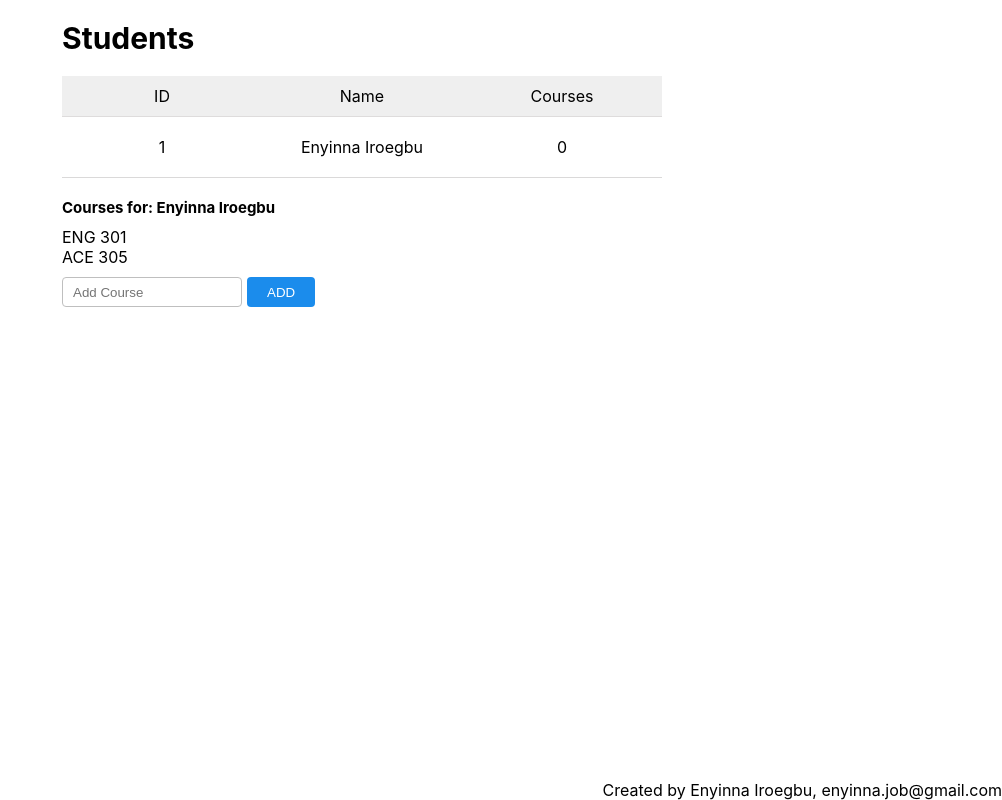
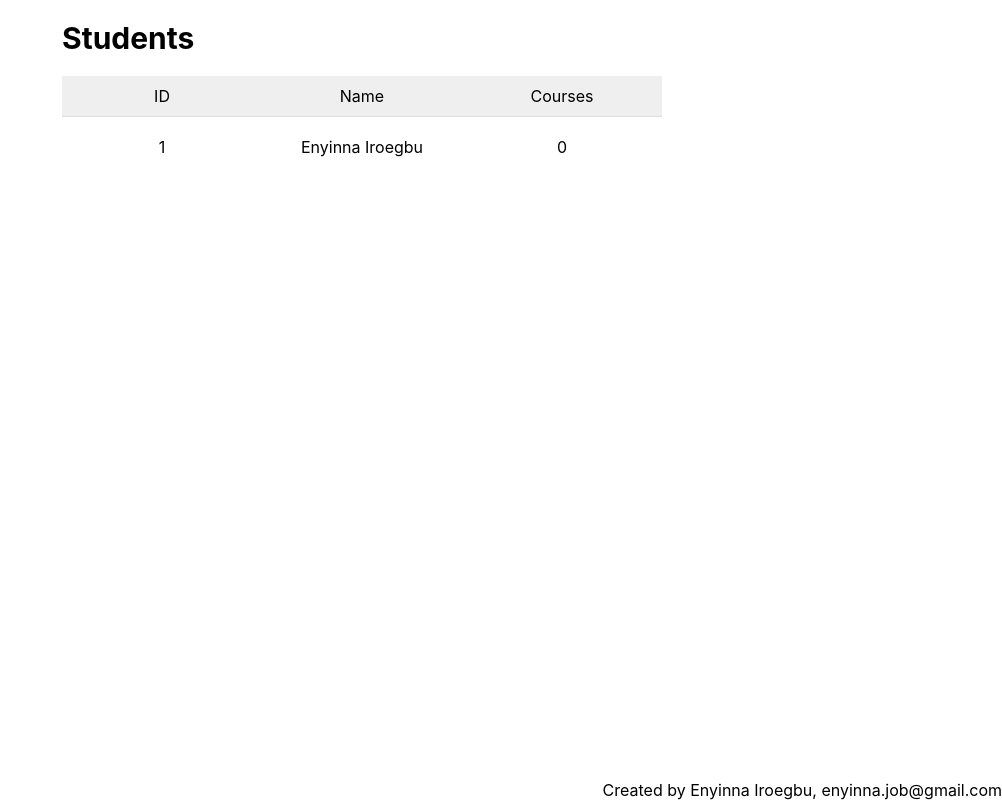
Before and after one commit to misteina/admin-add-courses, a Next.js app: page /admin in a window 1280 px wide. Shown: the whole page, without its empty margins (278-1280 px from the left). Built offline with nearby package versions, Linux system fonts and the light colour scheme.

Commit message:
Style fixes

```diff
--- a/styles/Admin.module.css
+++ b/styles/Admin.module.css
@@ -24,11 +24,12 @@
 
 .row{
     width: 100%;
+    cursor: pointer;
 }
 
 .student{
     width: 100%;
-    cursor: pointer;
+    pointer-events: none;
 }
 
 .student div{
@@ -42,10 +43,10 @@
 .addCourse{
     border-top: 1px solid #dad9d9;
     padding-top: 20px;
+    display: none;
 }
 
 .owner{
-    font-weight: bold;
     font-size: 15px;
     margin-bottom: 10px;
 }
```
